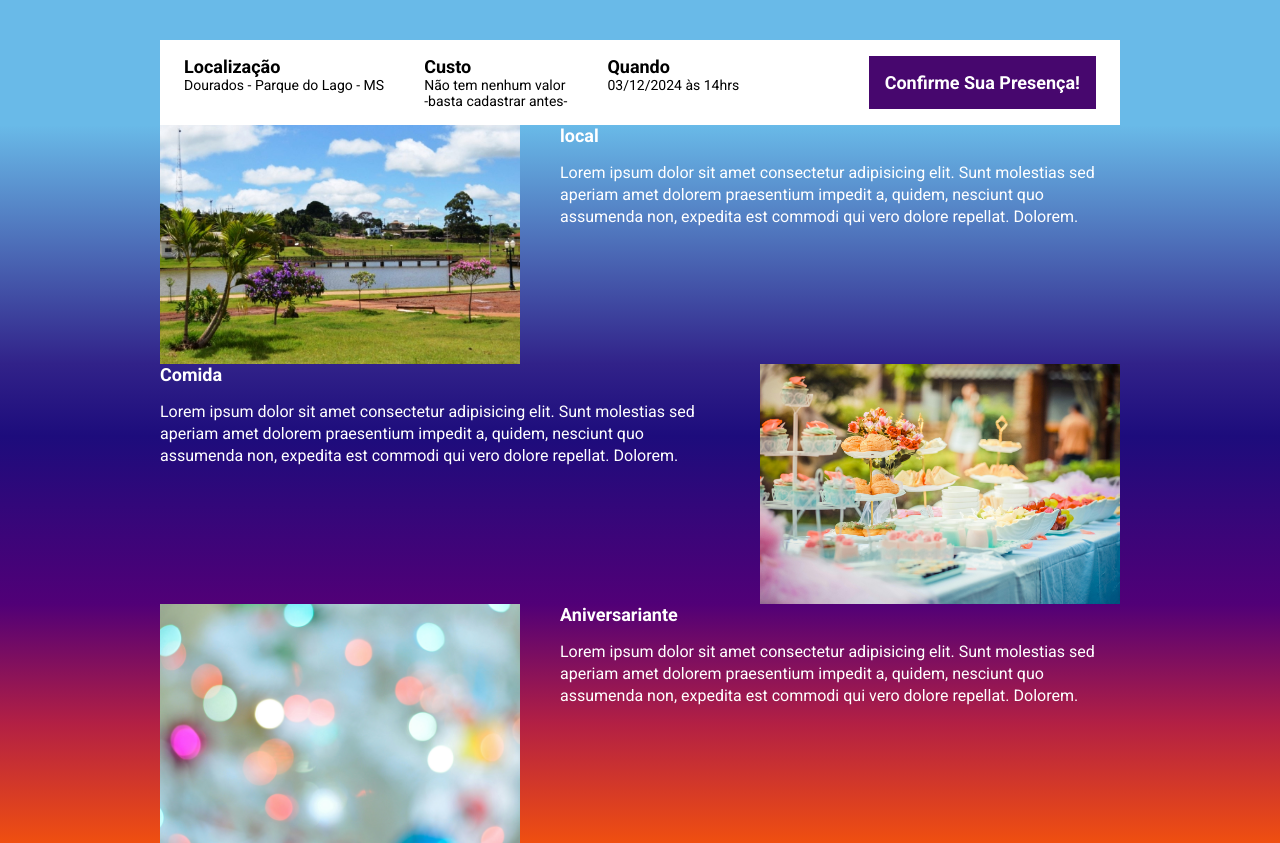
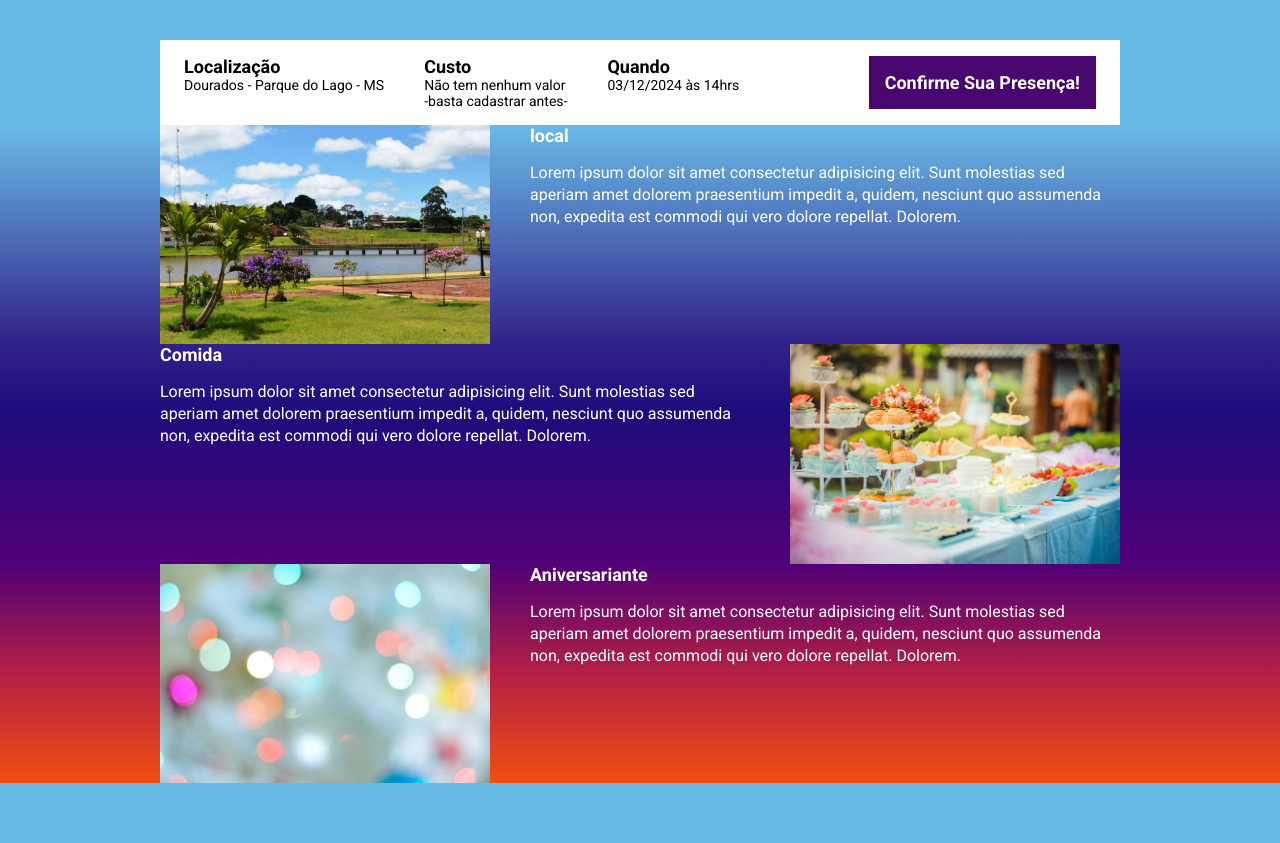
Before and after one commit to FlavioIrl/LandigAniversario, a website built with Parcel: page src/index.html in a window 1280 px wide. Shown: the part 2300-3143 px from the top of the page. After the commit the page ends 3083 px from the top, so only its background shows below. Built offline with nearby package versions, Linux system fonts and the light colour scheme.

Commit message:
correção de bug

```diff
--- a/src/styles/_evento.scss
+++ b/src/styles/_evento.scss
@@ -34,7 +34,7 @@
         color: #fff;
 
         &__image {
-            max-width: 360px;
+            max-width: 330px;
         }
 
         &__title {
```
